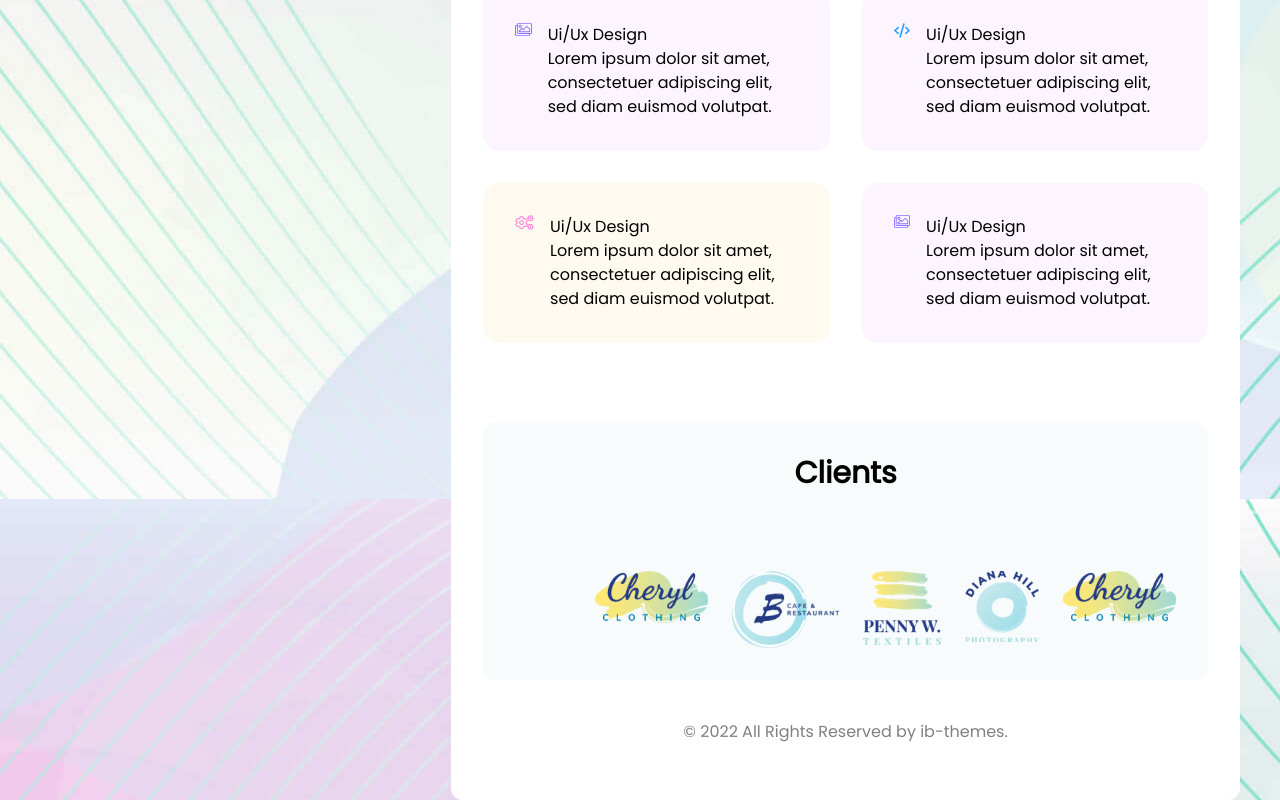
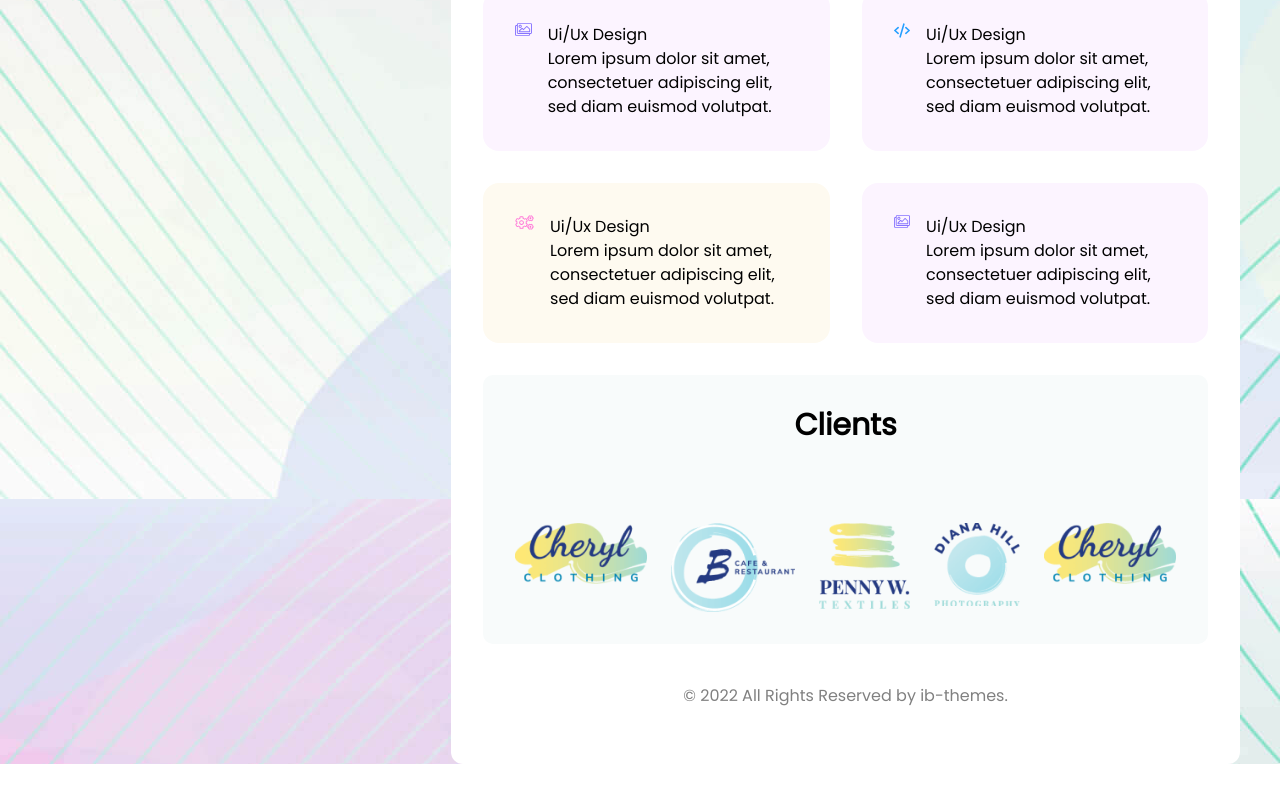
Before and after one commit to Sandeepthakur2630/Bostani, a React (Create React App) app: page / in a window 1280 px wide. Shown: the part 1191-1991 px from the top of the page. After the commit the page ends 1955 px from the top, so only its background shows below. Built offline with nearby package versions, Linux system fonts and the light colour scheme.

Commit message:
recent commit

```diff
--- a/src/App.js
+++ b/src/App.js
@@ -16,6 +16,9 @@ export default App;
 
 const Root = styled.div`
   background-image: url("bg.jpg");
+  @media (max-width: 786px) {
+    background: #fff;
+  }
   background-attachment: fixed;
   @media screen and (max-width: 1024px) {
     padding: 2rem;
--- a/src/components/Contact.jsx
+++ b/src/components/Contact.jsx
@@ -27,7 +27,7 @@ function Contact() {
         <div className="hidden-toggler">
           <div className=" hr-wrapper flex items-center gap-3">
             <h1 className="font-bold text-3xl">About me</h1>
-            <div className="h-[3px] w-[75px] bg-[#dd2476]"></div>
+            <div className="h-[2px] w-[75px] bg-[#dd2476]"></div>
           </div>
         </div>
         <div className="about_section flex justify-between items-start gap-20 ">
@@ -252,9 +252,9 @@ function Contact() {
                     </div>
                   </div>
                 </div>
-                <div className="text-center p-8 mt-[5rem] rounded-[10px] bg-[#f8fbfb]">
+                <div className="text-center p-8 mt-[2rem] rounded-[10px] bg-[#f8fbfb]">
                   <h3 className="font-bold text-3xl">Clients</h3>
-                  <div className="flex  ml-[5rem] mt-[5rem] gap-6 ">
+                  <div className="flex  mt-[5rem] gap-6 ">
                     <div>
                       <img src="brand1.png" alt="" />
                     </div>
@@ -295,6 +295,12 @@ const Root = styled.div`
     width: 100%;
     padding: 2rem;
     border-radius: 1.5rem;
+  }
+  .parent-grid {
+    @media (max-width: 786px) {
+      display: grid;
+      grid-template-columns: 1fr;
+    }
   }
   .hidden-toggler {
     display: none;
--- a/src/components/Navbar.jsx
+++ b/src/components/Navbar.jsx
@@ -1,7 +1,7 @@
 import React from "react";
 import { FiMoon } from "react-icons/fi";
 import styled from "styled-components";
-
+import { GiHamburgerMenu } from "react-icons/gi";
 function Navbar() {
   return (
     <>
@@ -9,12 +9,15 @@ function Navbar() {
         <div className="logo-img">
           <img src="Bostani.png" alt="" />
         </div>
-        <div className="hamburger">++++ </div>
+        <div className="hamburger">
+          <span>
+            <GiHamburgerMenu />
+          </span>{" "}
+        </div>
         <div className="icon-div">
           <FiMoon className="icon" />
         </div>
       </Navwrap>
-
     </>
   );
 }
```
